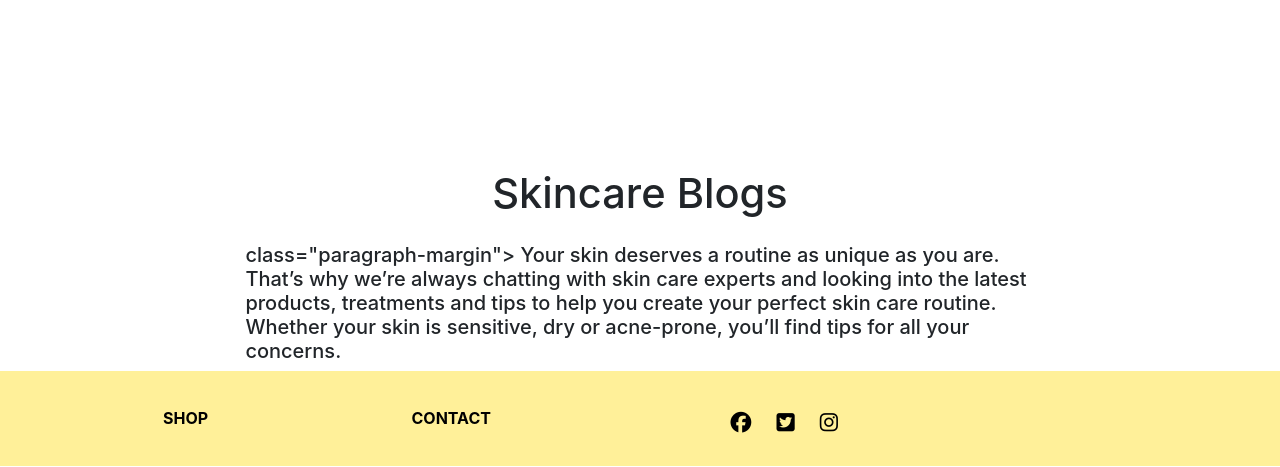
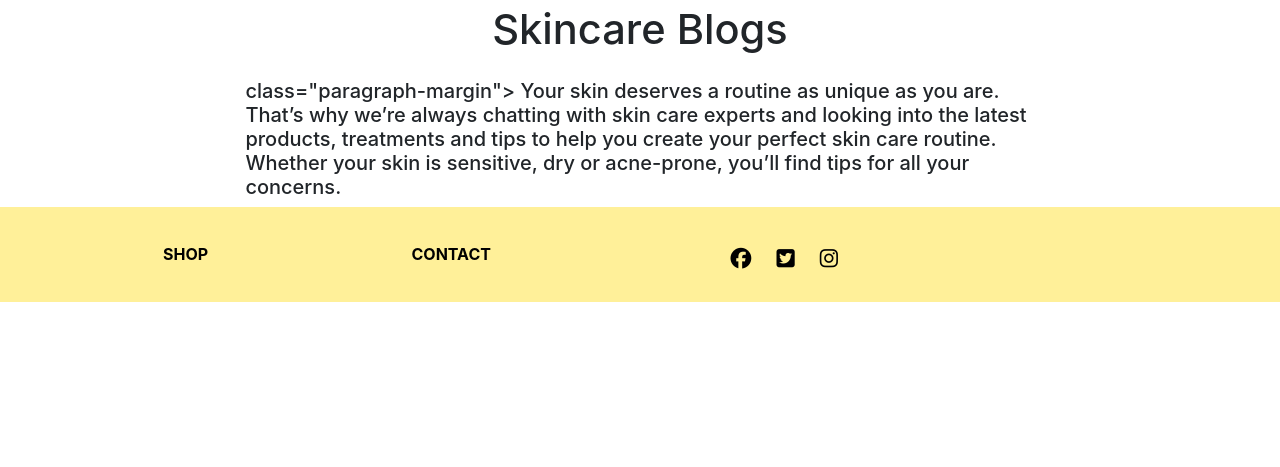
Before and after one commit to asplesa/ellie_face, a Django app: page /blog/ in a window 1280 px wide. Shown: the part 154-621 px from the top of the page. Run offline with Django 3.2, Linux system fonts and the light colour scheme; data that the repository does not hold is empty; some libraries are stand-ins or nearby versions.

Commit message:
Remove blank space under the headings in templates

```diff
--- a/about/templates/about/about.html
+++ b/about/templates/about/about.html
@@ -4,7 +4,7 @@
 
 {% block content %}
 <!-- Header -->
-<div class="container header-container-products">
+<div class="container">
     <div class="row">
         <div class="col text-center">
             <h2 class="logo-font">About Us</h2>
--- a/blog/templates/blog/blog.html
+++ b/blog/templates/blog/blog.html
@@ -4,7 +4,7 @@
 
 {% block page_header %}
  <!-- Blog Heading -->
-<div class="container header-container-products">
+<div class="container">
     <div class="row">
         <div class="col">
             <h2 class="best-sellers-header">Skincare Blogs</h2>
--- a/contact/templates/contact/contact.html
+++ b/contact/templates/contact/contact.html
@@ -4,7 +4,7 @@
 
 {% block content %}
 <!-- Header -->
-<div class="container header-container-products">
+<div class="container">
     <div class="row-products">
         <div class="col text-center mt-3 mb-3 pb-1">
             <h2 class="logo-font">Contact Us</h2>
--- a/products/templates/products/product_detail.html
+++ b/products/templates/products/product_detail.html
@@ -2,7 +2,7 @@
 {% load static %}
 
 {% block page_header %}
-<div class="container header-container-products">
+<div class="container">
     <div class="row">
         <div class="col"></div>
     </div>
--- a/products/templates/products/products.html
+++ b/products/templates/products/products.html
@@ -2,7 +2,7 @@
 {% load static %}
 
 {% block page_header %}
-<div class="container header-container-products">
+<div class="container">
     <div class="row">
         <div class="col"></div>
     </div>
```
